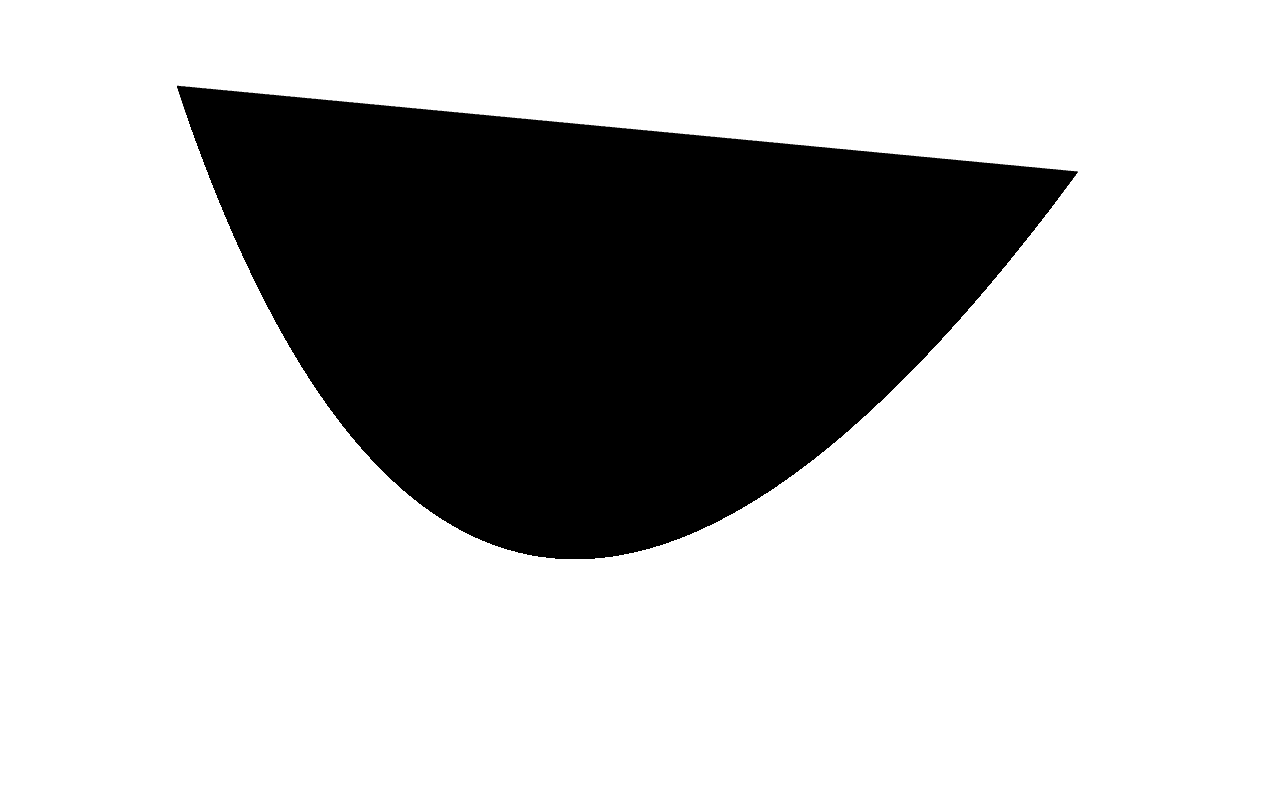
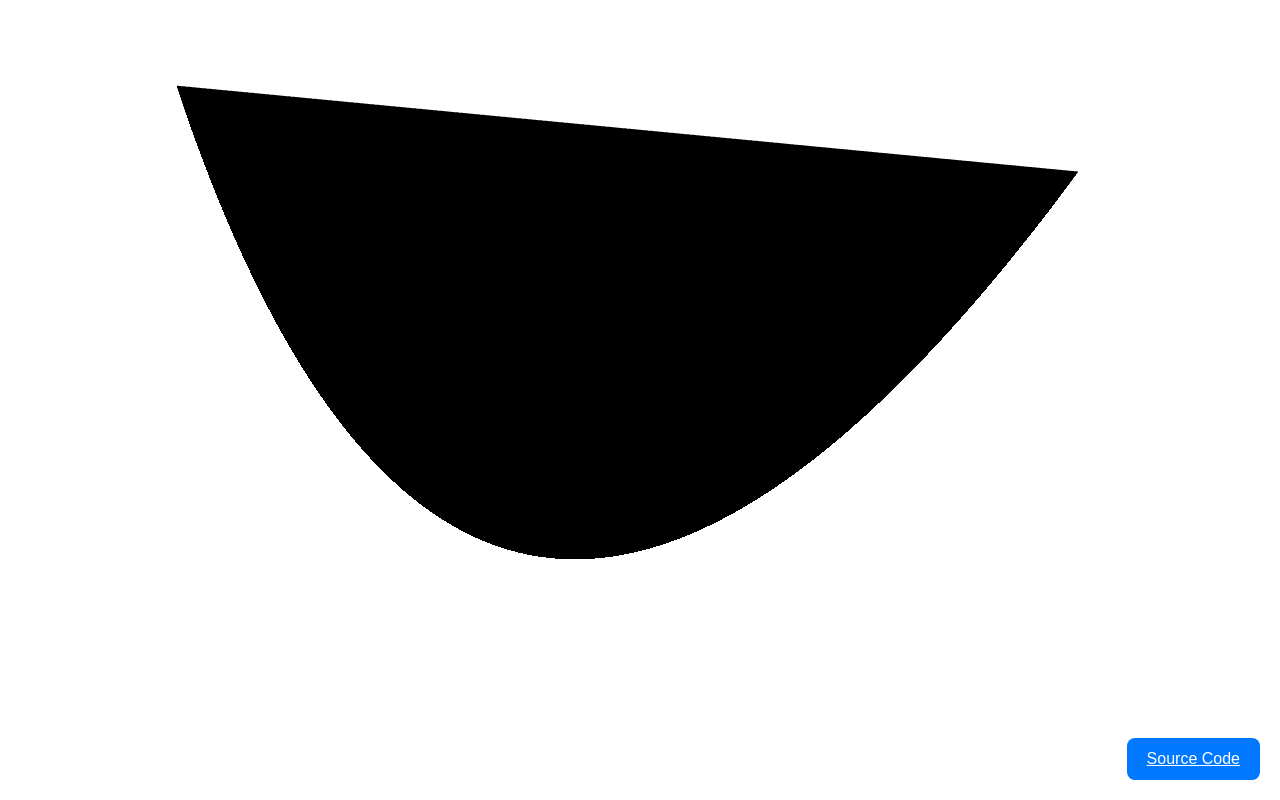
Before and after one commit to saurabhjadhav1911/GPUCurves, a plain HTML site: page index.html in a window 1280 px wide. Drawn offline with nearby package versions, Linux system fonts and the light colour scheme; animation ran at ten frames a second.

Commit message:
source button

```diff
--- a/index.html
+++ b/index.html
@@ -14,6 +14,21 @@
 			}
 			canvas {
 				display: block;
+			}
+			.br-btn {
+			position: fixed;
+			bottom: 20px;
+			right: 20px;
+
+			padding: 12px 20px;
+			font-size: 16px;
+
+			border: none;
+			border-radius: 8px;
+
+			background: #0078ff;
+			color: white;
+			cursor: pointer;
 			}
 		</style>
 	</head>
@@ -69,12 +84,9 @@
 				});
 				});
 
-
 			} );
 
-
-
-
 		</script>
+		<a href="https://github.com/saurabhjadhav1911/GPUCurves" class="br-btn" id="br-btn" target="_blank">Source Code</a>
 	</body>
 </html>
```
